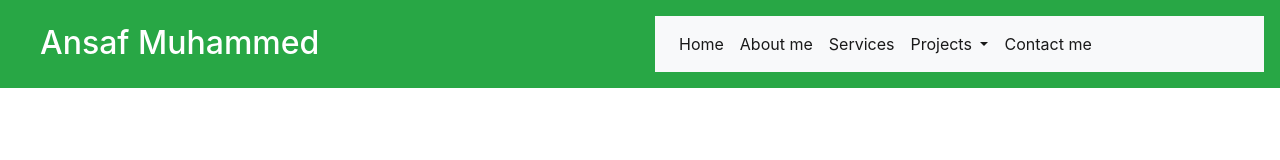
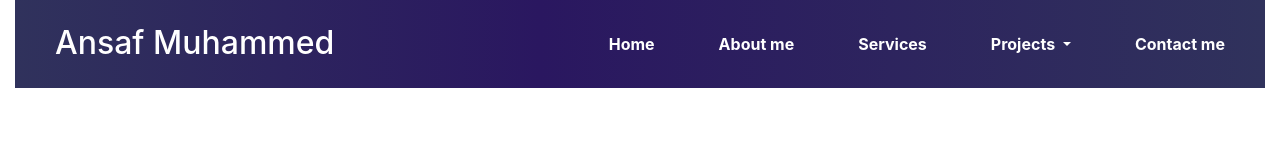
Before and after one commit to anchu56/Portfolio, a plain HTML site: page portfolio.html in a window 1280 px wide. Drawn offline with nearby package versions, Linux system fonts and the light colour scheme.

Commit message:
Made navbar responsive

```diff
--- a/portfolio.html
+++ b/portfolio.html
@@ -14,59 +14,60 @@
     <script src="https://code.jquery.com/jquery-3.4.1.slim.min.js" integrity="sha384-J6qa4849blE2+poT4WnyKhv5vZF5SrPo0iEjwBvKU7imGFAV0wwj1yYfoRSJoZ+n" crossorigin="anonymous"></script>
     <script src="https://cdn.jsdelivr.net/npm/popper.js@1.16.0/dist/umd/popper.min.js" integrity="sha384-Q6E9RHvbIyZFJoft+2mJbHaEWldlvI9IOYy5n3zV9zzTtmI3UksdQRVvoxMfooAo" crossorigin="anonymous"></script>
     <script src="https://stackpath.bootstrapcdn.com/bootstrap/4.4.1/js/bootstrap.min.js" integrity="sha384-wfSDF2E50Y2D1uUdj0O3uMBJnjuUD4Ih7YwaYd1iqfktj0Uod8GCExl3Og8ifwB6" crossorigin="anonymous"></script>
-
-<header class="bg-success p-3">
+    <div class="container-fluid">
+    <header class="p-3" style="background: linear-gradient(90deg, rgba(48,50,92,1) 0%, rgba(42,23,96,1) 42%, rgba(48,50,92,1) 100%);">
 <div class="row">
-    <div class="col-md-6">
+    <div class="col-md-4 col-7 ">
 <h2 class="ml-4 mt-2 text-white">Ansaf Muhammed </h2>
     </div>
-    <div class="col-md-6">
-        <nav class="navbar navbar-expand-lg navbar-light bg-light">
-            <button class="navbar-toggler" type="button" data-toggle="collapse" data-target="#navbarSupportedContent" aria-controls="navbarSupportedContent" aria-expanded="false" aria-label="Toggle navigation">
+    <div class="col-md-8 col-5 ">
+        <nav class="navbar navbar-expand-lg  ">
+            <button class="navbar-toggler navbar-dark" type="button" data-toggle="collapse" data-target="#navbarSupportedContent" aria-controls="navbarSupportedContent" aria-expanded="false" aria-label="Toggle navigation">
               <span class="navbar-toggler-icon"></span>
             </button>
 
             <div class="collapse navbar-collapse" id="navbarSupportedContent">
-              <ul class="navbar-nav mr-auto">
+              <p>
+              <ul class="navbar-nav ml-auto">
                 <li class="nav-item active">
-                  <a class="nav-link" href="#">Home <span class="sr-only">(current)</span></a>
+                  <a class="nav-link text-white font-weight-bold" href="#">Home <span class="sr-only">(current)</span></a>
                 </li>
+                &emsp;&emsp;&emsp;
                 <li class="nav-item active">
-                  <a class="nav-link" href="#">About me</a>
+                  <a class="nav-link text-white font-weight-bold" href="#">About me      </a>
                 </li>
-
+                &emsp;&emsp;&emsp;
                 <li class="nav-item active">
-                    <a class="nav-link" href="#">Services</a>
+                    <a class="nav-link text-white font-weight-bold" href="#">Services</a>
                   </li>
 
-
+                  &emsp;&emsp;&emsp;
                 <li class="nav-item active dropdown">
-                  <a class="nav-link dropdown-toggle" href="#" id="navbarDropdown" role="button" data-toggle="dropdown" aria-haspopup="true" aria-expanded="false">
+                  <a class="nav-link dropdown-toggle text-white font-weight-bold" href="#" id="navbarDropdown" role="button" data-toggle="dropdown" aria-haspopup="true" aria-expanded="false">
                     Projects
                   </a>
-                  <div class="dropdown-menu" aria-labelledby="navbarDropdown">
+                  <div class="dropdown-menu " aria-labelledby="navbarDropdown">
                     <a class="dropdown-item" href="#">Calculator</a>
                     <a class="dropdown-item" href="#">FB-loginpage</a>
                     <div class="dropdown-divider"></div>
                     <a class="dropdown-item" href="#">Upcoming projects</a>
 
-
+                  </li>
+                  &emsp;&emsp;&emsp;
                 <li class="nav-item active m">
-                    <a class="nav-link" href="#">Contact me </a>
+                    <a class="nav-link text-white font-weight-bold" href="#">Contact me </a>
                   </li>
 
                   </div>
-                </li>
+
 
               </ul>
-
+            </p>
             </div>
           </nav>
     </div>
+</header>
 </div>
-
-</header>
-
 
 
 
```
